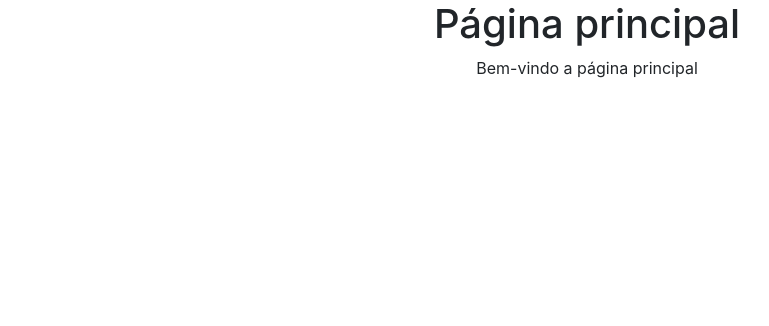
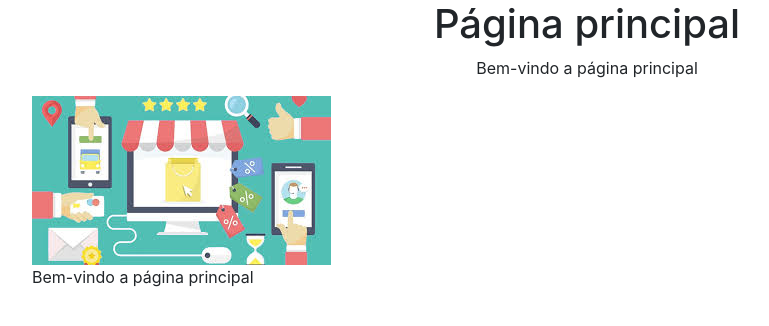
Before and after one commit to WeversonRibeiro/django_ecommerce, a Django app: page / in a window 1280 px wide. Shown: the top 326 px of the page, without its empty margins (53-822 px from the left). Run offline with Django 3.2, Linux system fonts and the light colour scheme; some libraries are stand-ins or nearby versions.

Commit message:
create static_local\css\main.css, static_local\img\lojavirtualimg.jpeg and update template\home_page.html

```diff
--- /dev/null
+++ b/static_local/css/mais.css
@@ -0,0 +1,3 @@
+body {
+       color: #ccc;
+}
--- a/template/home_page.html
+++ b/template/home_page.html
@@ -1,3 +1,5 @@
+{% load static %}
+
 <!doctype html>
 <html lang="en">
     <head>
@@ -7,6 +9,7 @@
 
         <!-- Bootstrap CSS -->
         <link rel="stylesheet" href="https://stackpath.bootstrapcdn.com/bootstrap/4.1.3/css/bootstrap.min.css" integrity="sha384-MCw98/SFnGE8fJT3GXwEOngsV7Zt27NXFoaoApmYm81iuXoPkFOJwJ8ERdknLPMO" crossorigin="anonymous">
+        <link rel="stylesheet" href="{% static 'css/main.css' %}">
     </head>
     <body>
         <div class='text-center'>
@@ -14,6 +17,12 @@
             <p>{{ content }}</p>
         </div>
         <div class='container'>
+            <div class='row'>
+                <div class='col'>
+                    <img src="{% static 'img/lojavirtualimg.jpeg' %}" class='img-fluid' />
+                    <p>{{ content }}</p>
+                </div>
+            </div>
             {% if request.user.is_authenticated %}
             <div class='row'>
                 <div class='col'>
```
Also changed, not shown: static_local/img/lojavirtualimg.jpeg (added).
